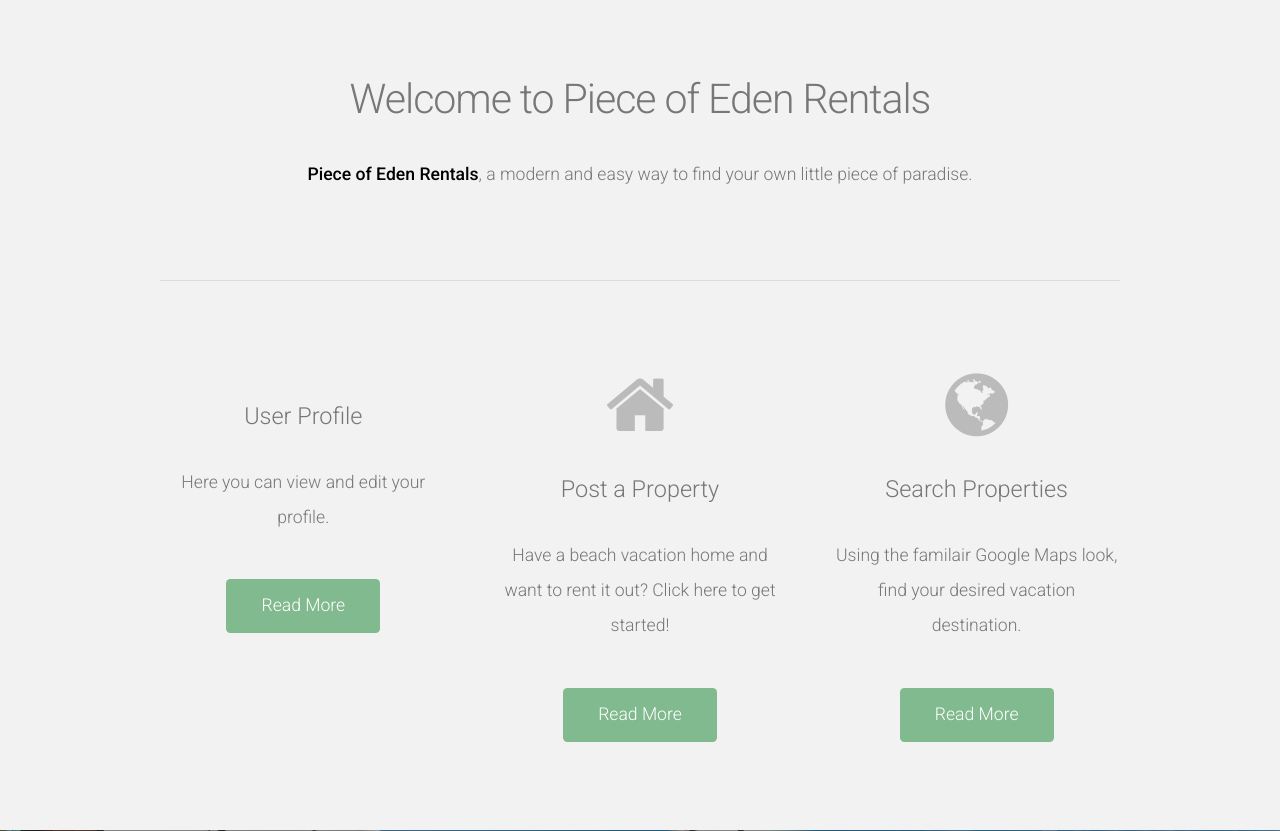
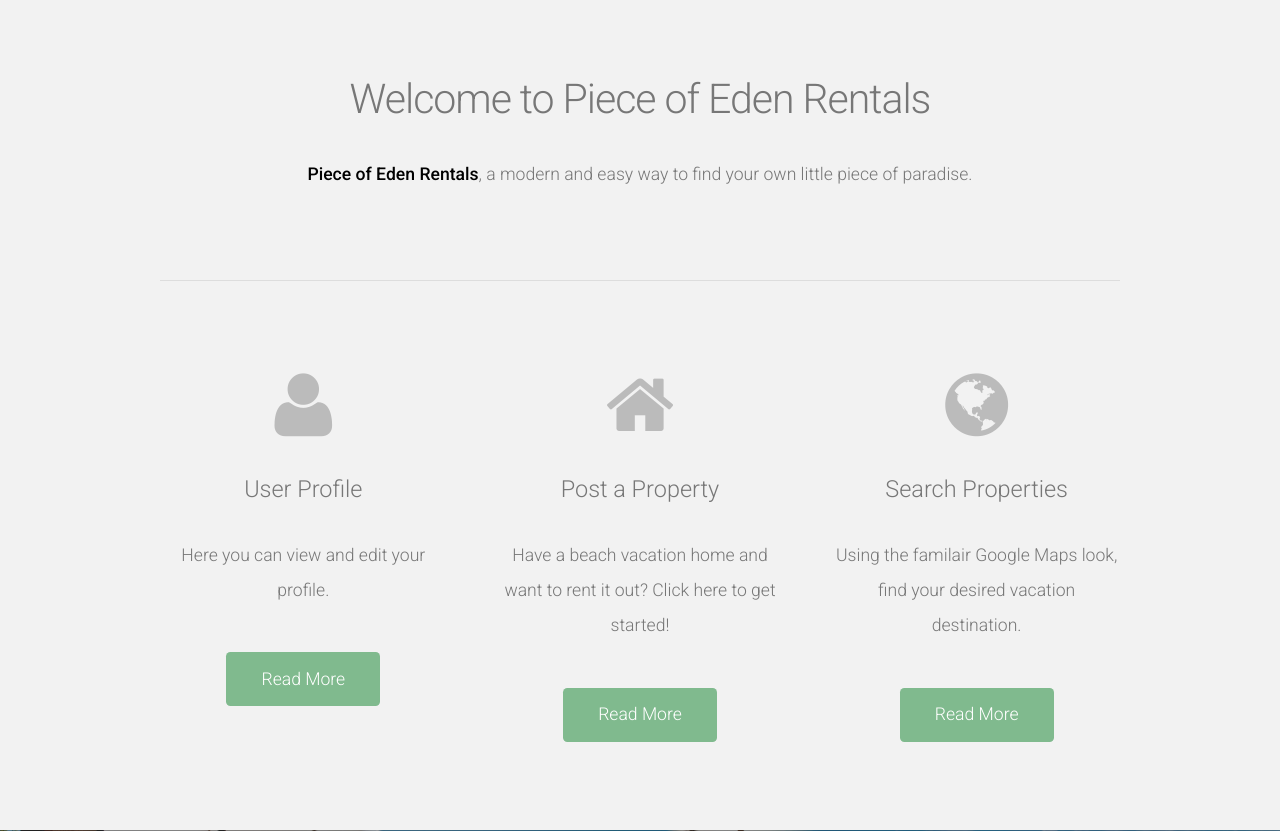
Before and after one commit to UMBC-CMSC447/Section-1-Team-3, a Django app: template Code/mysite/templates/beach_homepage/index.html in a window 1280 px wide. Shown: the part 555-1386 px from the top of the page. Run offline with Django 3.2, Linux system fonts and the light colour scheme; the template is opened without the code that fills it, so the values that code supplies are empty; parts of the project's set-up code (start-up, migrations or seed data) failed here and were passed over; some libraries are stand-ins or nearby versions.

Commit message:
Fixed icon for User profile so that it displays correctly

```diff
--- a/Code/mysite/templates/beach_homepage/index.html
+++ b/Code/mysite/templates/beach_homepage/index.html
@@ -61,7 +61,7 @@
 				<hr />
 				<div class="row">
 					<section class="4u">
-						<span class="pennant"><span class="fa fa-users"></span></span>
+						<span class="pennant"><span class="fa fa-user"></span></span>
 						<h3>User Profile</h3>
 						<p>Here you can view and edit your profile.</p>
 						<a href="#" class="button button-style1">Read More</a>
```
